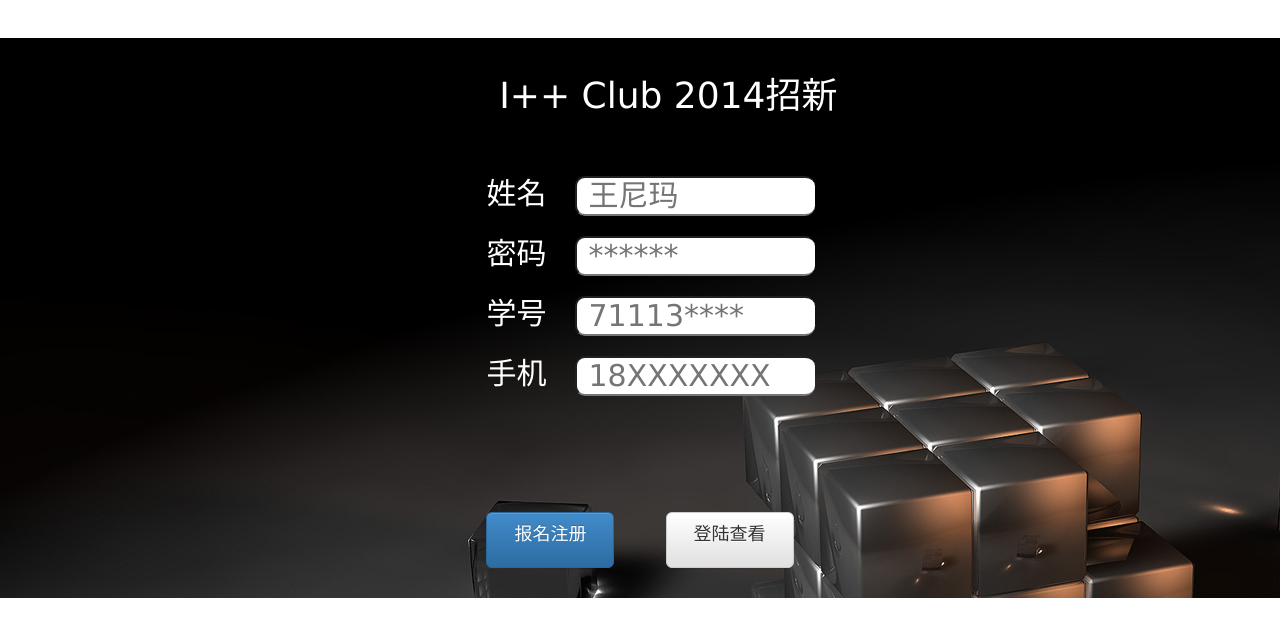
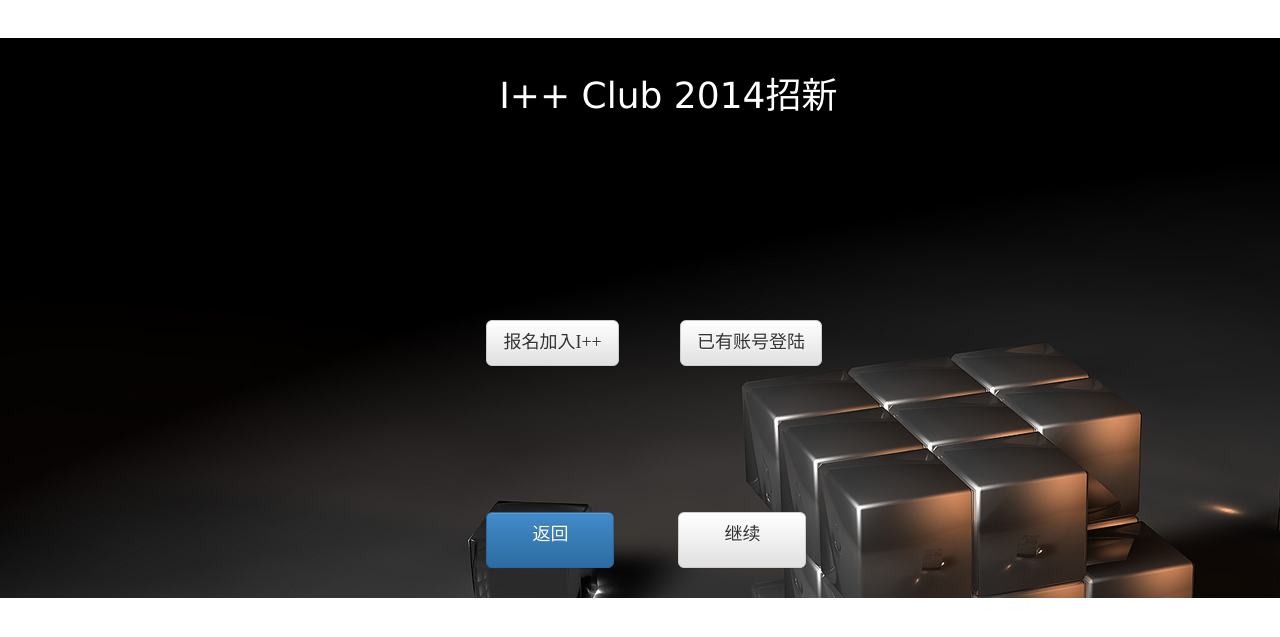
Before and after one commit to IppClub/Recruit, a PHP site: template view/index.html in a window 1280 px wide. Shown: the top 637 px of the page. Run offline with PHP 8.4, Linux system fonts and the light colour scheme; the template is opened without the code that fills it, so the values that code supplies are empty.

Commit message:
master flaa

```diff
--- a/view/css/style.css
+++ b/view/css/style.css
@@ -21,10 +21,10 @@ margin: 0px auto;
     left: 39%;
     top: 7%;
 }
-#registerForm{
+#register_form{
     display: none;
 }
-#registerForm{
+#register_form{
 /*  -webkit-filter: blur(0px);
        -moz-filter: blur(0px);
         -ms-filter: blur(0px);
@@ -40,7 +40,7 @@ margin: 0px auto;
        -moz-filter: blur(5px);
         -ms-filter: blur(5px);
             filter: blur(5px);   }*/
-.bgImage{
+.bg_image{
 
     position: fixed;
     height: 70%;
@@ -108,9 +108,9 @@ input{
 #registerbtn{
     /*position: fixed;*/
     left:38%;
-    margin-right: 5%;
+    /*margin-right: 5%;*/
 }
 #loginbtn{
-    right:38%;
-    margin-left: 5%;
+    left:38%;
+    margin-left: 15%;
 }
--- a/view/index.html
+++ b/view/index.html
@@ -11,19 +11,13 @@
 
 
 <script type="text/javascript">
+var choice = 1;//0 for login, 1 for register
+
 $(document).ready(function(){
 	//load title animation
 	$("#headtitle").css("display","none");
 	$("#headtitle").fadeIn("slow");
 	$("#headtitle").css("display","inline");
-
-	//load text input slide animation
-	$("#registerForm").css("display","none");
-	$("#registerForm").slideDown("slow");
-	// $("#registerForm").animate({
-		// left:
-	// })
-	$("#registerForm").css("display","inline");
 
 	//load buttons animation
 	$("#operatebtns").css("display","none");
@@ -34,18 +28,6 @@ $(document).ready(function(){
 	$("#bgm").css("display","none");
 	$("#bgm").fadeIn("slow");
 	$("#bgm").css("display","inline");
-
-	//switch page
-	$("#loginbtn").click(function(){
-		$("#bgm").slideUp("slow");
-		$("#headtitle").fadeOut("slow");
-		$("#operatebtns").fadeOut("slow",function(){
-			window.location.href = "./login.html";
-
-		});
-
-	})
-
 });
 
 
@@ -59,20 +41,38 @@ function leave(id,action){
 	obj.src="./resources/"+action+".png";
 }
 
-function handInRegister(){
-	//judge input and post form
-	obj=document.getElementById("studentID");
-	// here should be fixed
-	// the range of the studentId is not correct
-	if(obj.value<71113000 || obj.value>71113500)
-	{
-		document.getElementById("alert_danger").style.display="block";
-	}
-	else
-		document.getElementById("register").submit();
+function backChocie(){
+	$("#login_choice").fadeIn();
+	$("#register_choice").fadeIn();
+	$("#register_form").slideUp();
 }
+
+function displayLoginSection(){
+	$("#register_form").css("display","none");
+	$("#register_form").slideDown("slow");
+	$("#register_form").css("display","inline");
+	$("#registerSection").slideUp("slow");
+
+	$("#login_choice").fadeOut();
+	$("#register_choice").fadeOut();
+	choice = 0;
+	alert(choice);
+}
+
+function displayRegisterSection(){
+	$("#register_form").css("display","none");
+	$("#register_form").slideDown();
+	$("#registerSection").slideDown();
+	$("#register_form").css("display","inline");
+
+	$("#register_choice").fadeOut();
+	$("#login_choice").fadeOut();
+	choice = 1;
+	alert(choice);
+}
+
+
 function hideAlert(){
-	// blur();
 	document.getElementById("alert_danger").style.display="none";
 }
 </script>
@@ -88,25 +88,49 @@ h1{font-family: "微软雅黑",Verdana, Arial, Helvetica, sans-serif; color: whi
 h2{font-family: "微软雅黑",Verdana, Arial, Helvetica, sans-serif; color: white;}
 
 
+.choice{
+	position: fixed;
+	font-size: 20px;
+	width: 44%;
+	left:38%;
+	top:40%;
+	font-family: "Microsoft Yahei";
+}
+#login_choice{
+	margin-left: 5%;
+}
+#register_choice{
+	margin-right: 5%;
+}
+
 </style>
 </head>
 
 <body>
 
 <div id="alert_danger" class="alert alert-danger"> 账号输入错误 </div>
-<div id="bgm" name="formDiv" class="bgImage">
+<div id="bgm" name="from_div" class="bg_image">
 	<div id="headtitle" class="header">
 		<h1>I++ Club 2014招新</h1>
 	</div>
-	<div id="registerForm" class="registerForm">
+
+	<div id="choice" class="choice">
+
+		<button class="btn btn-default btn-lg " id="register_choice" onclick="displayRegisterSection()">报名加入I++</button>
+		<button class="btn btn-default btn-lg " id="login_choice" onclick="displayLoginSection()">已有账号登陆</button>
+
+
+	</div>
+
+	<div id="register_form" class="register_form">
 		<form id="register" action="../controller/register.php" method="post" >
 		<div id="loginSection">
 			<h2>姓名&nbsp;&nbsp;
 			<input type=text class="inputframe" placeholder=" 王尼玛" name="name" onfocus="hideAlert()"/></h2>
 			<h2>密码&nbsp;&nbsp;
 			<input type=password class="inputframe" placeholder=" ******" name="pwd" onfocus="hideAlert()"/></h2>
-		</div id="registerSection">
-		<div>
+		</div>
+		<div id="registerSection">
 			<h2>学号&nbsp;&nbsp;
 			<input type=text class="inputframe" placeholder=" 71113****" id="studentID" name="studentID" onfocus="hideAlert()"/></h2>
 			<h2>手机&nbsp;&nbsp;
@@ -116,8 +140,8 @@ h2{font-family: "微软雅黑",Verdana, Arial, Helvetica, sans-serif; color: whi
 	</div>
 </div>
 <div id="operatebtns">
-	<a id="registerbtn" href="#" onclick="handInRegister()" class="operatebtns btn btn-primary btn-lg">报名注册</a>
-	<a id="loginbtn"  class="operatebtns btn btn-default btn-lg">登陆查看</a>
+	<a id="registerbtn" href="#" onclick="backChocie()" class="operatebtns btn btn-primary btn-lg">返回</a>
+	<a id="loginbtn" class="operatebtns btn btn-default btn-lg">继续</a>
 </div>
 </body>
 </html>
```
